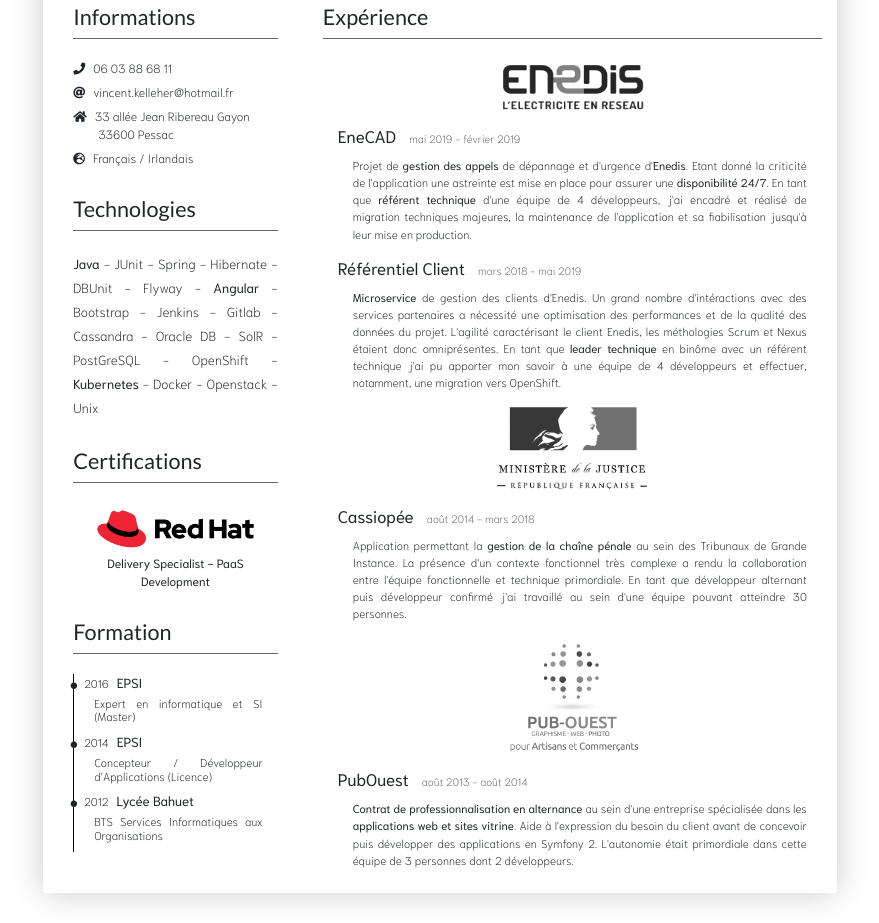
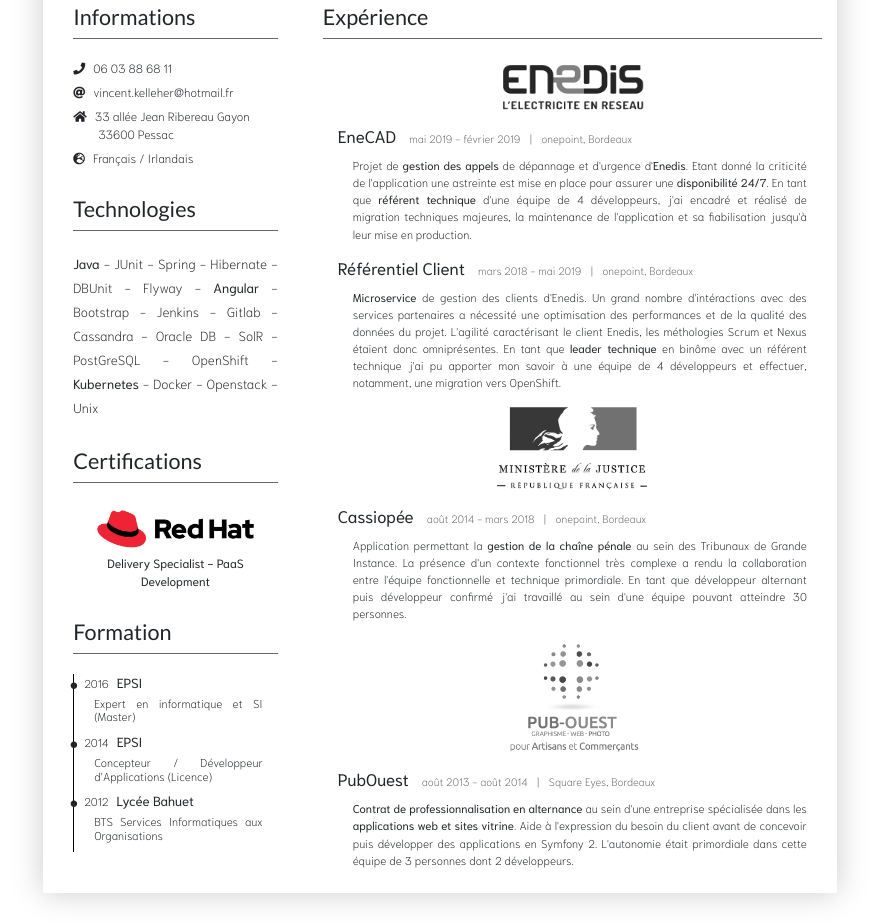
Before and after one commit to k2r79/resume, a website: page index.html in a window 1280 px wide. Shown: the part 260-1183 px from the top of the page, without its empty margins (200-1079 px from the left). Drawn offline with nearby package versions, Linux system fonts and the light colour scheme.

Commit message:
feat(experience): Added the company

```diff
--- a/index.html
+++ b/index.html
@@ -92,8 +92,7 @@
                     <div class="col-12 experience">
                         <img width="32%" src="images/enedis_logo.png" />
                         <h1>EneCAD</h1>
-                        <h2>mai 2019 -
-                            février 2019</h2>
+                        <h2>mai 2019 - février 2019 <span>|</span> onepoint, Bordeaux</h2>
                         <p>
                             Projet de <strong>gestion des appels</strong> de dépannage et d'urgence d'<strong>Enedis</strong>.
                             Etant donné la criticité de l'application une astreinte est mise en place pour assurer une <strong>disponibilité 24/7</strong>.
@@ -102,7 +101,7 @@
                     </div>
                     <div class="col-12 experience">
                         <h1>Référentiel Client</h1>
-                        <h2>mars 2018 - mai 2019</h2>
+                        <h2>mars 2018 - mai 2019 <span>|</span> onepoint, Bordeaux</h2>
                         <p>
                             <strong>Microservice</strong> de gestion des clients d'Enedis.
                             Un grand nombre d'intéractions avec des services partenaires a nécessité une optimisation des performances et de la qualité des données du projet.
@@ -113,7 +112,7 @@
                     <div class="col-12 experience">
                         <img width="32%" src="images/justice_logo.png" />
                         <h1>Cassiopée</h1>
-                        <h2>août 2014 - mars 2018</h2>
+                        <h2>août 2014 - mars 2018 <span>|</span> onepoint, Bordeaux</h2>
                         <p>
                             Application permettant la <strong>gestion de la chaîne pénale</strong> au sein des Tribunaux de Grande Instance.
                             La présence d'un contexte fonctionnel très complexe a rendu la collaboration entre l'équipe fonctionnelle et technique primordiale.
@@ -123,7 +122,7 @@
                     <div class="col-12 experience">
                         <img width="30%" src="images/pubouest_logo.jpg" />
                         <h1>PubOuest</h1>
-                        <h2>août 2013 - août 2014</h2>
+                        <h2>août 2013 - août 2014 <span>|</span> Square Eyes, Bordeaux</h2>
                         <p>
                             <strong>Contrat de professionnalisation en alternance</strong> au sein d'une entreprise spécialisée dans les <strong>applications web et sites vitrine</strong>.
                             Aide à l'expression du besoin du client avant de concevoir puis développer des applications en Symfony 2.
--- a/style.css
+++ b/style.css
@@ -119,6 +119,10 @@
     margin-left: 10px;
 }
 
+.experience > h2 > span {
+    margin: 0 5pt 0 5pt;
+}
+
 .experience > p {
     font-size: 0.95rem;
     padding-left: 15px;
```
